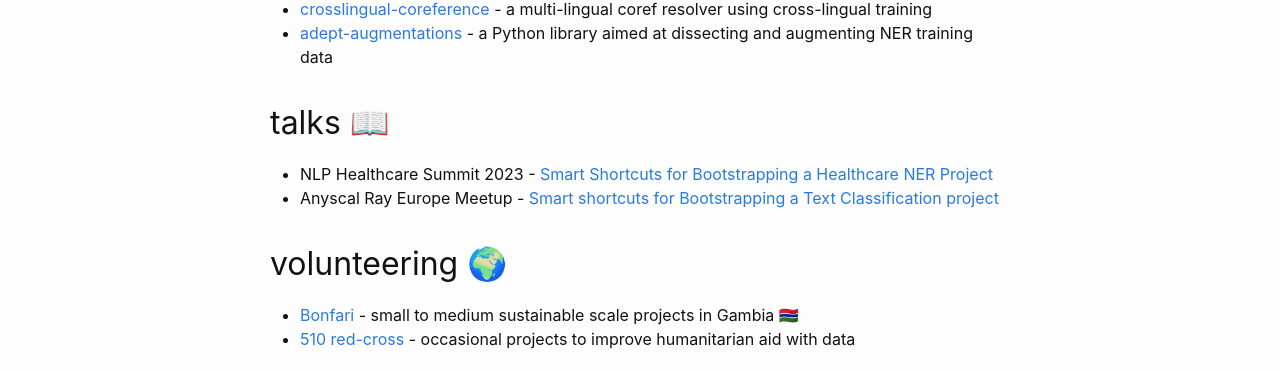
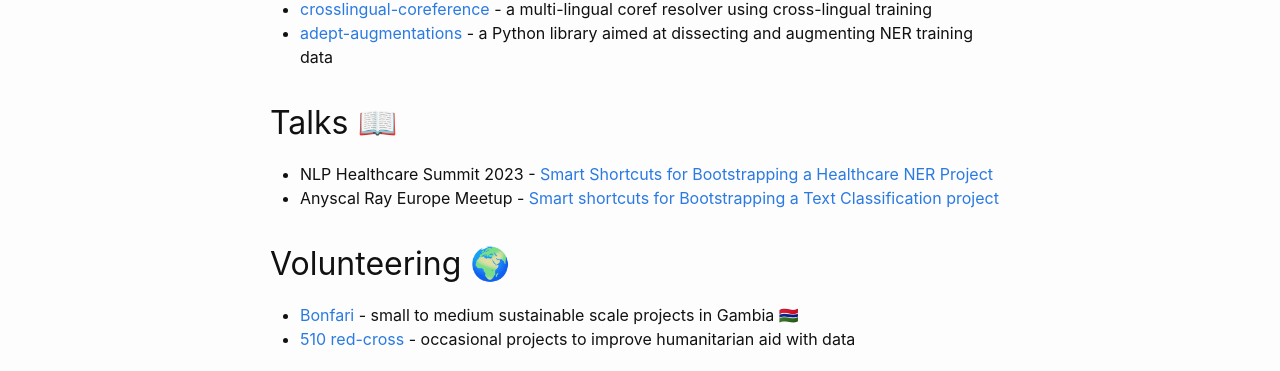
Before and after one commit to davidberenstein1957/davidberenstein1957.github.io, a Jekyll site: the page built from about.md, in a window 1280 px wide. Shown: the part 581-952 px from the top of the page. Built offline with Jekyll 4.4.1, drawn with Linux system fonts in a browser that asks for light colours.

Commit message:
docs: added headers

```diff
--- a/about.md
+++ b/about.md
@@ -25,11 +25,11 @@ Some awesome open-source packages I maintain privately!
 - [adept-augmentations](https://github.com/argilla-io/adept-augmentations) - a Python library aimed at dissecting and augmenting NER training data
 
 
-## talks 📖
+## Talks 📖
 - NLP Healthcare Summit 2023 - [Smart Shortcuts for Bootstrapping a Healthcare NER Project](https://youtu.be/t68kC5Dk4LA)
 - Anyscal Ray Europe Meetup - [Smart shortcuts for Bootstrapping a Text Classification project](https://youtu.be/tdGvtMv8IiE)
 
 
-## volunteering 🌍
+## Volunteering 🌍
 - [Bonfari](https://bonfari.nl/) - small to medium sustainable scale projects in Gambia 🇬🇲
 - [510 red-cross](https://www.510.global/) - occasional projects to improve humanitarian aid with data
```
